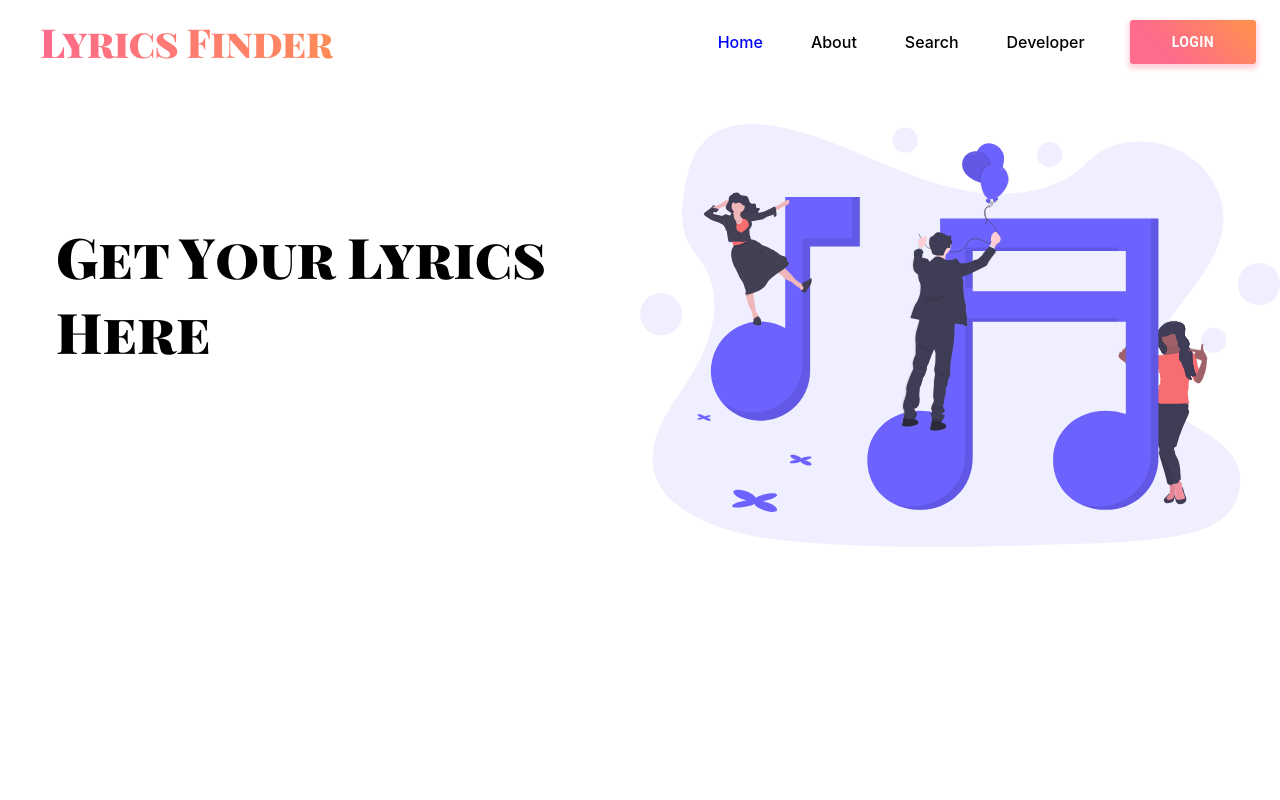
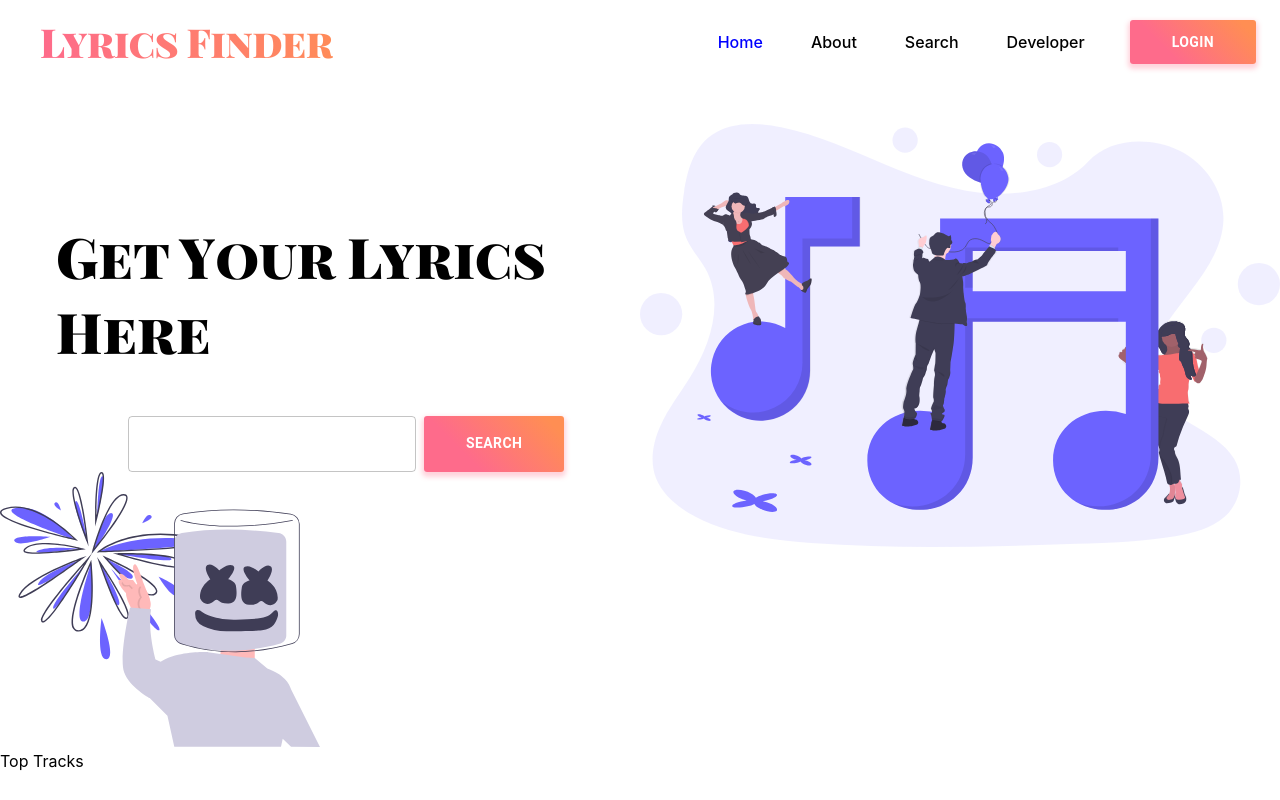
Before and after one commit to gagangaur/react-lyrics-app, a React (Create React App) app: page / in a window 1280 px wide. Built offline with nearby package versions, Linux system fonts and the light colour scheme.

Commit message:
updated UI and added more components

```diff
--- a/src/App.js
+++ b/src/App.js
@@ -1,7 +1,8 @@
 import React from "react";
 import Navbar from "./components/Navbar";
-import Main from "./components/Main";
 import { StylesProvider } from "@material-ui/styles";
+import { BrowserRouter as Router, Route, Switch } from "react-router-dom";
+
 const axios = require("axios");
 
 export default function App() {
@@ -21,13 +22,16 @@ export default function App() {
   }
 
   return (
-    <div>
-      <StylesProvider injectFirst>
-        <Navbar />
-        <Main />
-      </StylesProvider>
-      {/* <h1>Hello</h1>
-      <button onClick={getUser}>Click Me</button> */}
-    </div>
+    <Router>
+      <div>
+        <StylesProvider injectFirst>
+          {/* <Navbar /> */}
+          <Switch>
+            <Route path="/" component={Navbar} />
+            <Route render={() => <h2>404 ERROR</h2>} />
+          </Switch>
+        </StylesProvider>
+      </div>
+    </Router>
   );
 }
--- /dev/null
+++ b/src/components/About.js
@@ -0,0 +1,9 @@
+import React from 'react'
+
+export default function About() {
+    return (
+        <div>
+            <h1>THIS IS ABOUT PAGE.</h1>
+        </div>
+    )
+}
--- a/src/components/Main.js
+++ b/src/components/Main.js
@@ -1,14 +1,48 @@
-import React, { Fragment } from "react";
+import React, { Fragment, useState } from "react";
 import Grid from "@material-ui/core/Grid";
-import SVG from "../main-svg.svg";
+import SVGRight from "../main-svg.svg";
+import SVGLeft from "../main-svg-left.svg";
 import styled from "styled-components";
+import Button from "@material-ui/core/Button";
+import TextField from "@material-ui/core/TextField";
+import Tracks from "./Tracks";
+import { BrowserRouter as Switch, Route } from "react-router-dom";
 
+const SearchButton = styled(Button)`
+  background: linear-gradient(45deg, #fe6b8b 30%, #ff8e53 90%);
+  border-radius: 3px;
+  font-weight: 600;
+  border: 0;
+  color: white;
+  height: 4em;
+  padding: 0.7em 3em;
+  box-shadow: 0 3px 5px 2px rgba(255, 105, 135, 0.3);
+  text-decoration: None;
+  &:active {
+    transform: scale(0.95);
+  }
+`;
+const SearchTextField = styled(TextField)`
+  width: 50%;
+  padding-right: 0.5rem;
+  text-decoration: None;
+  margin-left: 4em;
+  &:active {
+    transform: scale(0.99);
+  }
+`;
 const H1 = styled("h1")`
   font-family: "Playfair Display SC", serif;
   font-size: 3.5em;
-  padding: 1em;
+  padding-top: 1em;
+  margin-left: 1em;
 `;
+
 export default function Main() {
+  const [searchInput, handleSearchInput] = useState("");
+  const handleChange = e => {
+    handleSearchInput(e.target.value);
+  };
   return (
     <Fragment>
       {/* <div style={{ border: "2px black" }}>
@@ -17,15 +51,45 @@ export default function Main() {
       <div style={{ flexGrow: 1 }}>
         <Grid container style={{ marginTop: "3em" }}>
           <Grid item xs={12} sm={6} md={6} lg={6}>
+            <div style={{}}>
+              <H1>Get Your Lyrics Here</H1>
+            </div>
             <div>
-              <H1>Get Your Lyrics Here</H1>
+              <div style={{ marginLeft: "4em", marginTop: "3em" }}>
+                <SearchTextField
+                  id="outlined-basic"
+                  variant="outlined"
+                  value={searchInput}
+                  onChange={handleChange}
+                />
+                <SearchButton>Search</SearchButton>
+              </div>
+              <div>
+                <img
+                  src={SVGLeft}
+                  alt="Left SVG"
+                  style={{
+                    width: "50%",
+                    height: "auto",
+                    zIndex: "-99999"
+                  }}
+                />
+              </div>
             </div>
           </Grid>
           <Grid item xs={12} sm={6} md={6} lg={6}>
-            <img src={SVG} style={{ width: "100%", height: "auto" }} />
+            <img
+              src={SVGRight}
+              alt="Right SVG"
+              style={{ width: "100%", height: "auto" }}
+            />
           </Grid>
         </Grid>
       </div>
+      <Switch>
+        <Route exact path="/" component={Tracks} />
+        {/* <Route render={() => <h2>404 ERROR</h2>} /> */}
+      </Switch>
     </Fragment>
   );
 }
--- a/src/components/Navbar.js
+++ b/src/components/Navbar.js
@@ -5,7 +5,9 @@ import AppBar from "@material-ui/core/AppBar";
 import Toolbar from "@material-ui/core/Toolbar";
 import Button from "@material-ui/core/Button";
 import Typography from "@material-ui/core/Typography";
-import { BrowserRouter as Router, Link } from "react-router-dom";
+import { BrowserRouter as Router, Link, Switch, Route } from "react-router-dom";
+import About from "./About";
+import Main from "./Main";
 
 const Login = styled(Button)`
   background: linear-gradient(45deg, #fe6b8b 30%, #ff8e53 90%);
@@ -96,14 +98,14 @@ export default function Navbar() {
               </Typographyy>
             </div>
             <NavLink
-              to="#"
+              to="/"
               style={{
                 color: "blue"
               }}
             >
               Home
             </NavLink>
-            <NavLink to="#">About</NavLink>
+            <NavLink to="/about">About</NavLink>
             <NavLink to="#">Search</NavLink>
             <NavLink to="#">Developer</NavLink>
             <Link to="#" style={{ textDecoration: "None" }}>
@@ -113,6 +115,10 @@ export default function Navbar() {
         </AppBarr>
       </div>
       <div></div>
+      <Switch>
+        <Route exact path="/" component={Main} />
+        <Route exact path="/about" component={About} />
+      </Switch>
     </Router>
   );
 }
--- /dev/null
+++ b/src/components/Tracks.js
@@ -0,0 +1,5 @@
+import React from "react";
+
+export default function Tracks() {
+  return <div>Top Tracks</div>;
+}
```
Also changed, not shown: src/main-svg-left.svg (added).
